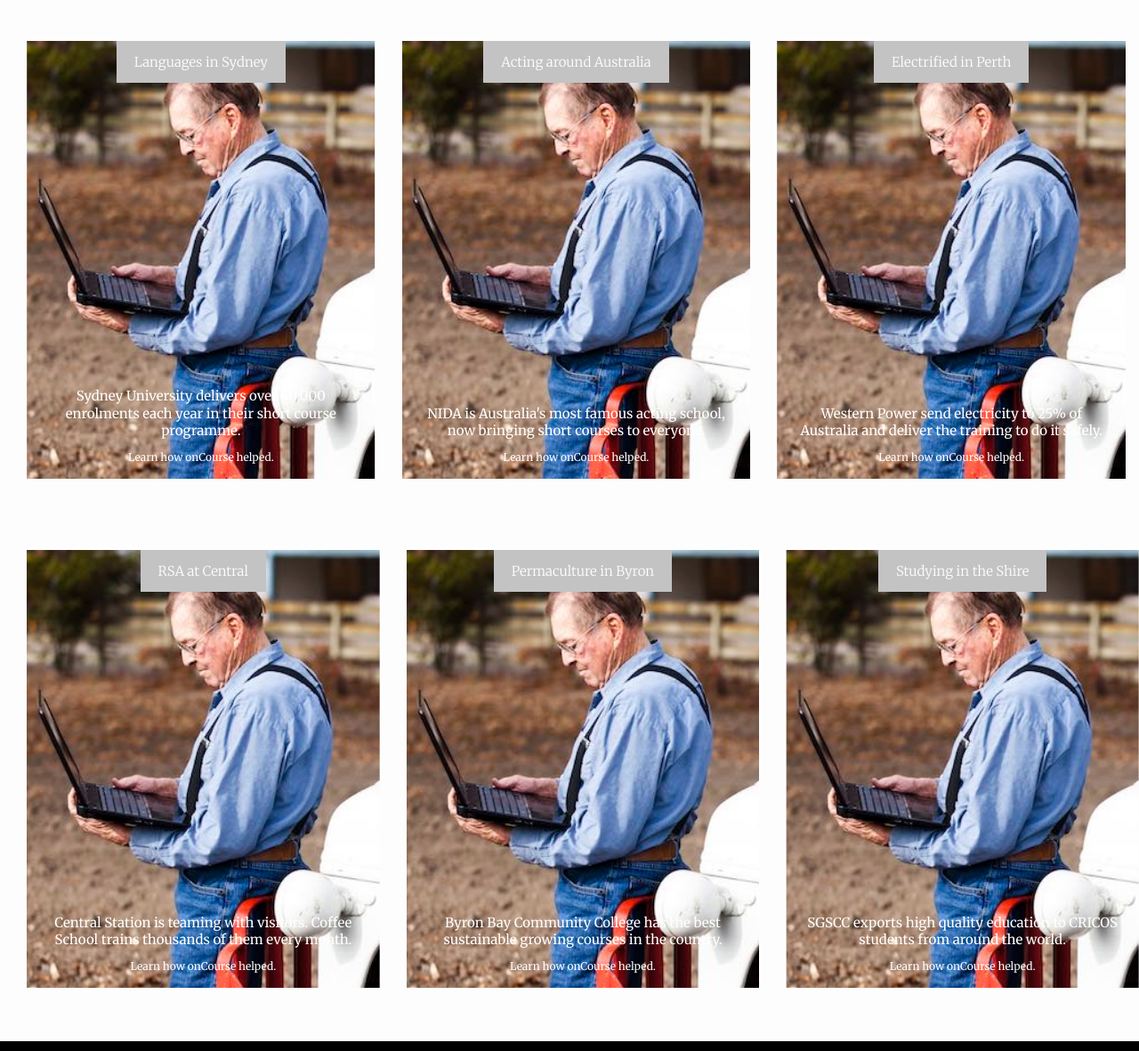
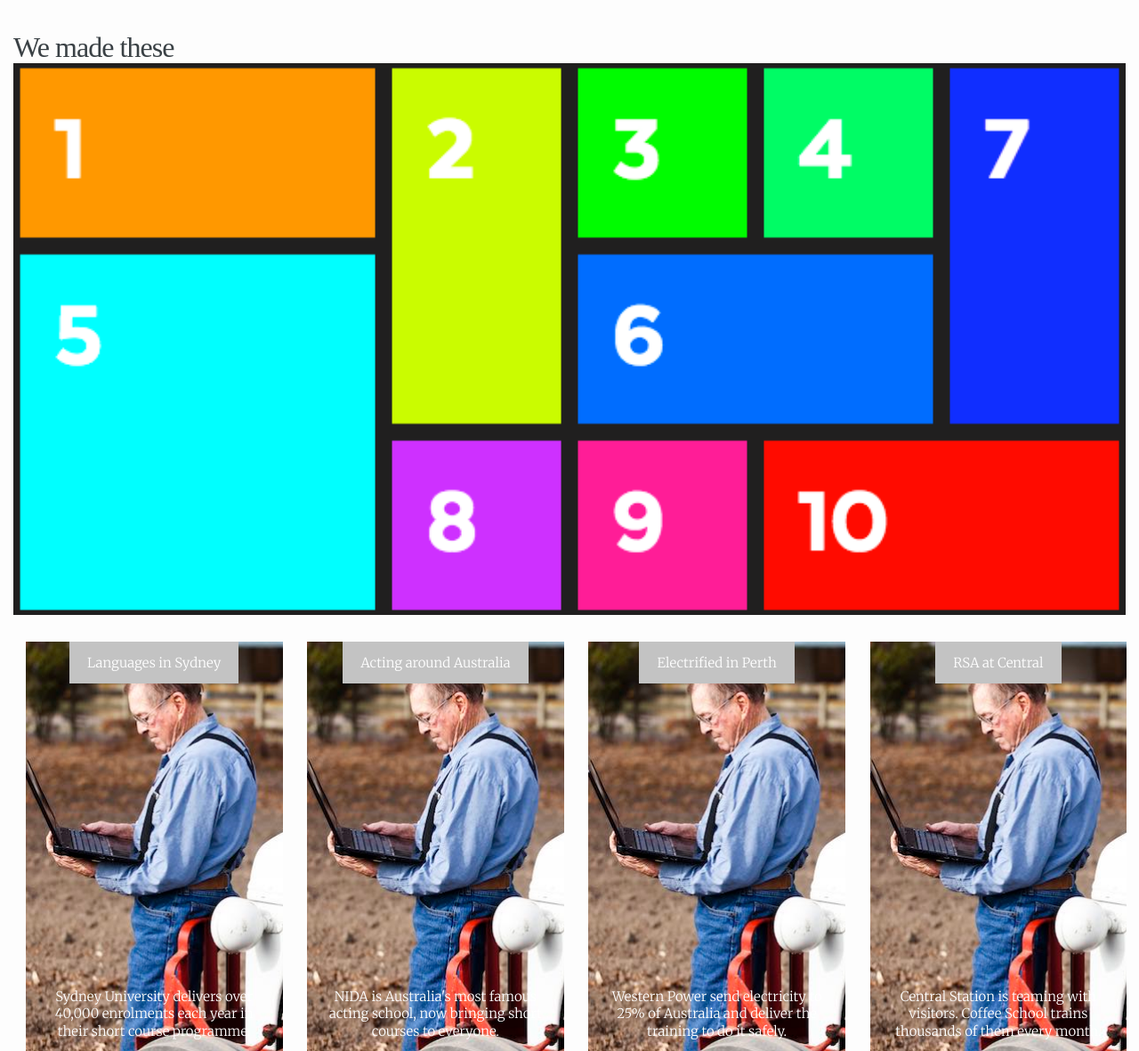
Before and after one commit to stephenmcilwaine/website, a Jekyll site: the page built from index.html, in a window 1280 px wide and 1400 px high, scrolled down 234 px, cut to the strip 219-1400 px from the top of the window. Shown: the whole strip at 89% size. Built offline with Jekyll 4.4.1, drawn with Linux system fonts in a browser that asks for light colours; some web fonts are replaced.

Commit message:
Concept for website blocks on the front page.

```diff
--- a/_includes/_formatter/home-block.html
+++ b/_includes/_formatter/home-block.html
@@ -1,4 +1,4 @@
-<li class="col-lg-8 col-sm-12 col-xs-24">
+<li class="col-lg-6 col-sm-12 col-xs-24">
 <a href="#">
 <span class="clearfix home-site-item">
     {% if include.panel.header %}
--- a/assets/css/_sass/_layout.scss
+++ b/assets/css/_sass/_layout.scss
@@ -455,7 +455,7 @@
         }
         .block-text {
             line-height: 1.3em;
-            font-weight: 400;
+            background-color: rgba(0, 0, 0, 0.3);
         }
         .block-helped {
             font-size: 0.8em;
--- a/index.html
+++ b/index.html
@@ -47,21 +47,16 @@
       </div>
     </section>
 
+    <section class="clearfix">
+      <h2>We made these</h2>
+      <img style="width:100%;" src="{{ site.paths.img }}/front/websites_wireframe.png" />
+    </section>
+
     <section class="clearfix block-lists site-list">
       <ul class="row">
-        {% for panel in site.data.front-panels limit: 3 %}
+        {% for panel in site.data.front-panels limit: 4 %}
           {% include _formatter/home-block.html panel=panel %}
         {% endfor %}
-      </ul>
-    </section>
-
-        <section class="clearfix block-lists site-list">
-      <ul class="row">
-      <ul class="row">
-        {% for panel in site.data.front-panels limit: 3 offset: 3 %}
-          {% include _formatter/home-block.html panel=panel %}
-        {% endfor %}
-      </ul>
       </ul>
     </section>
 
```
Also changed, not shown: assets/img/front/websites_wireframe.png (added).
